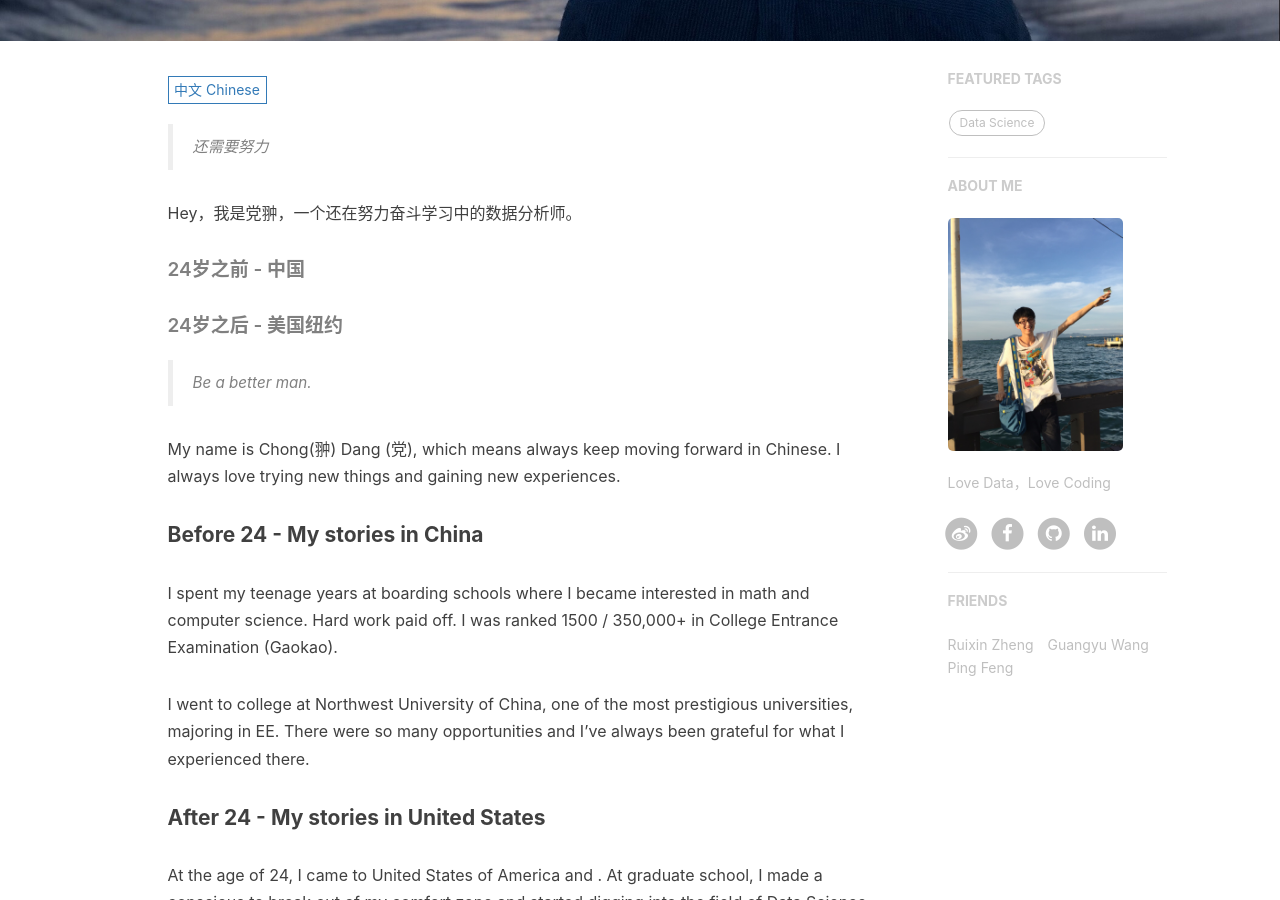
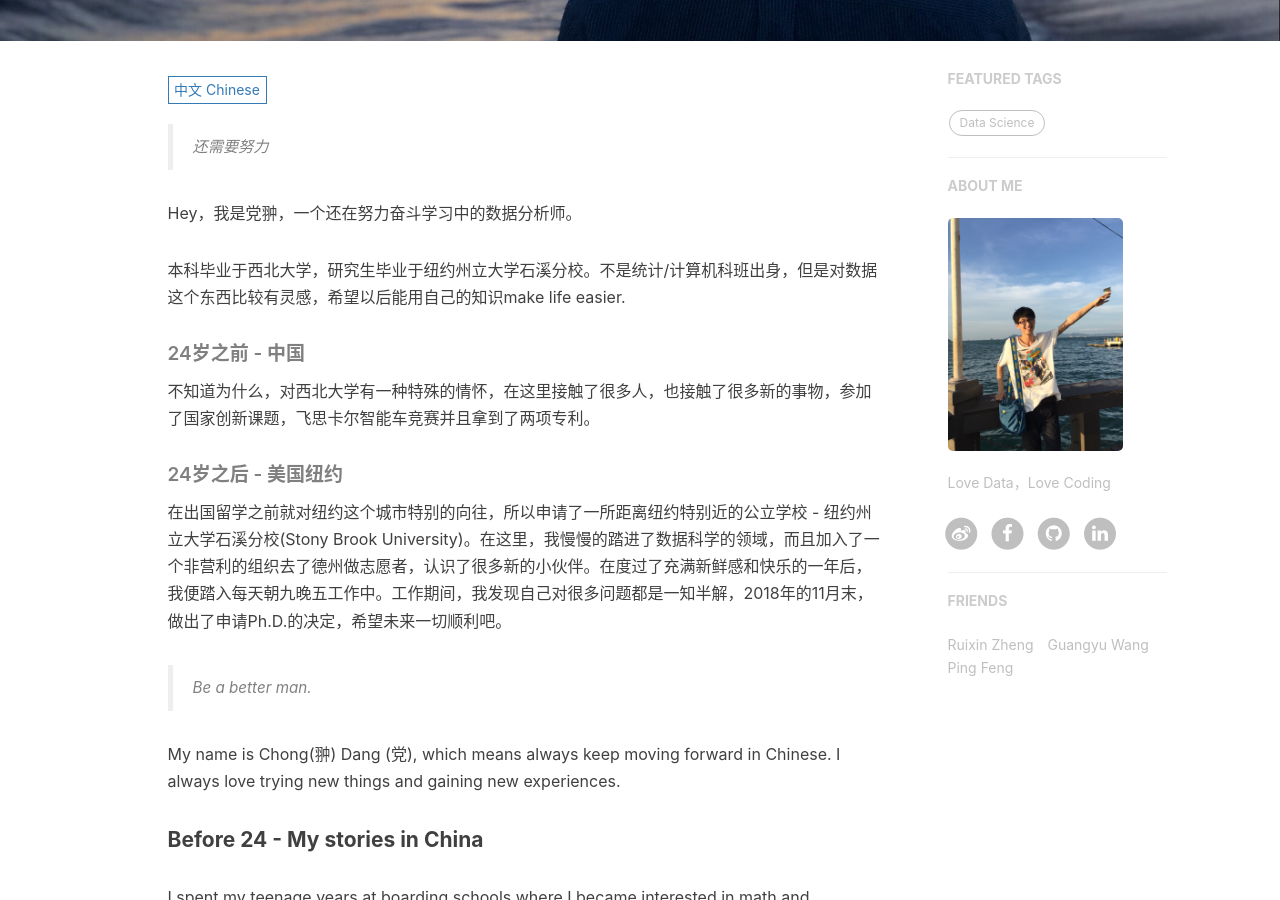
Before and after one commit to rickydangc/rickydangc.github.io, a Jekyll site: the page built from about.html, in a window 1280 px wide and 900 px high, scrolled down 377 px. Built offline with Jekyll 4.4.1, drawn with Linux system fonts in a browser that asks for light colours; nearby versions of some CDN libraries; comment, search, counter and statistics services are not loaded.

Commit message:
add changes

```diff
--- a/_includes/about/zh.md
+++ b/_includes/about/zh.md
@@ -2,7 +2,10 @@
 
 Hey，我是党翀，一个还在努力奋斗学习中的数据分析师。
 
+本科毕业于西北大学，研究生毕业于纽约州立大学石溪分校。不是统计/计算机科班出身，但是对数据这个东西比较有灵感，希望以后能用自己的知识make life easier.
+
 ##### 24岁之前 - 中国
-
+不知道为什么，对西北大学有一种特殊的情怀，在这里接触了很多人，也接触了很多新的事物，参加了国家创新课题，飞思卡尔智能车竞赛并且拿到了两项专利。
 
 ##### 24岁之后 - 美国纽约
+在出国留学之前就对纽约这个城市特别的向往，所以申请了一所距离纽约特别近的公立学校 - 纽约州立大学石溪分校(Stony Brook University)。在这里，我慢慢的踏进了数据科学的领域，而且加入了一个非营利的组织去了德州做志愿者，认识了很多新的小伙伴。在度过了充满新鲜感和快乐的一年后，我便踏入每天朝九晚五工作中。工作期间，我发现自己对很多问题都是一知半解，2018年的11月末，做出了申请Ph.D.的决定，希望未来一切顺利吧。
```
